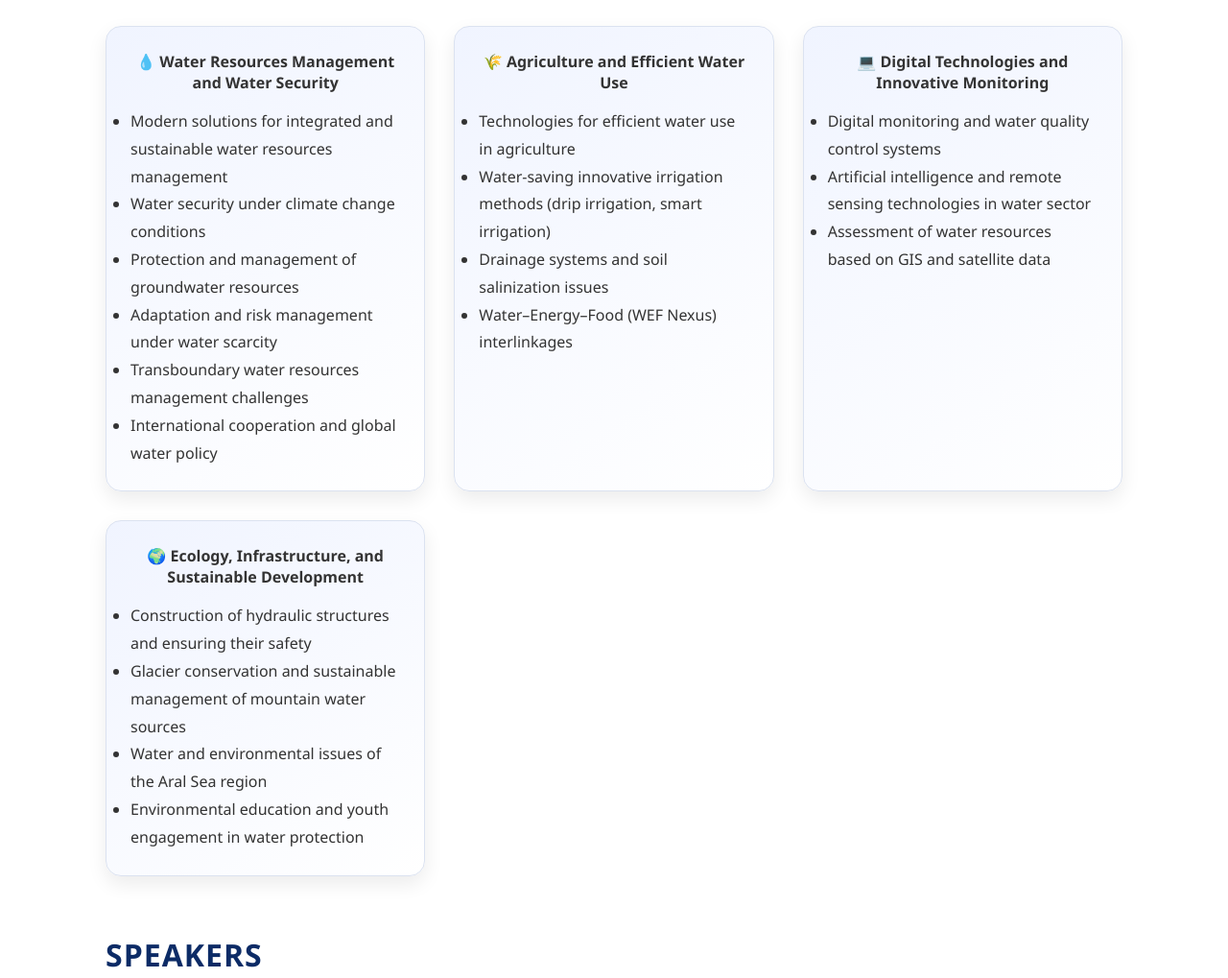
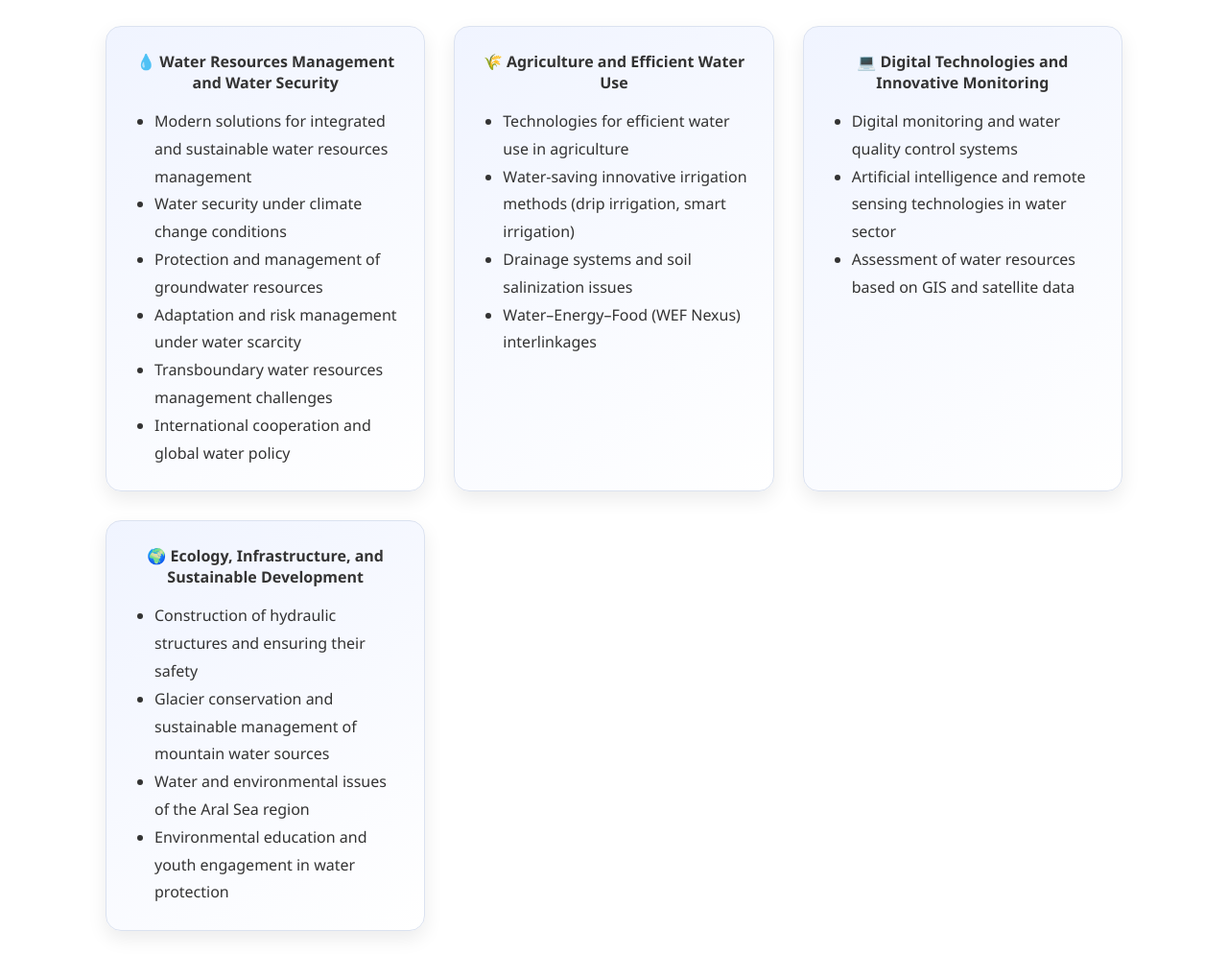
Before and after one commit to shaydulov/TIIAME, a plain HTML site: page index.html in a window 1280 px wide. Shown: the part 2554-3573 px from the top of the page at 96% size. Drawn offline with Linux system fonts and the light colour scheme.

Commit message:
add news

```diff
--- a/style.css
+++ b/style.css
@@ -181,6 +181,9 @@
       transition: all 0.3s ease;
       border: 1px solid #dbe2f0;
     }
+    .speaker-card ul{
+        margin-left: 25px;
+    }
     .speaker-card img {
       width: 150px;
       height: 150px;
```
